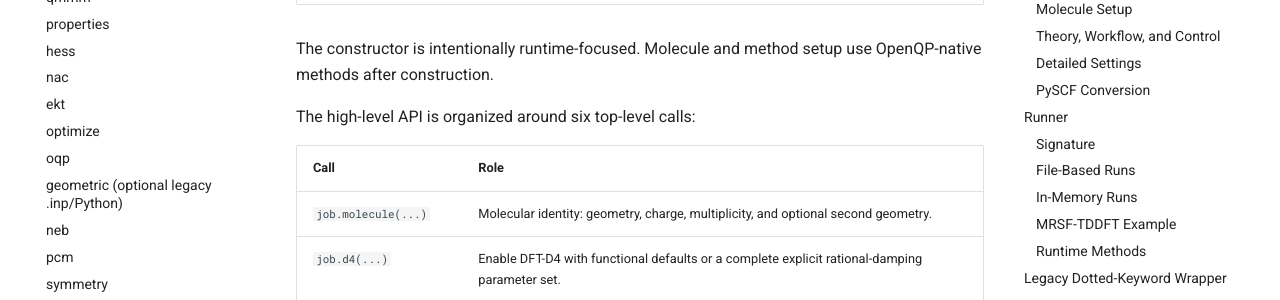
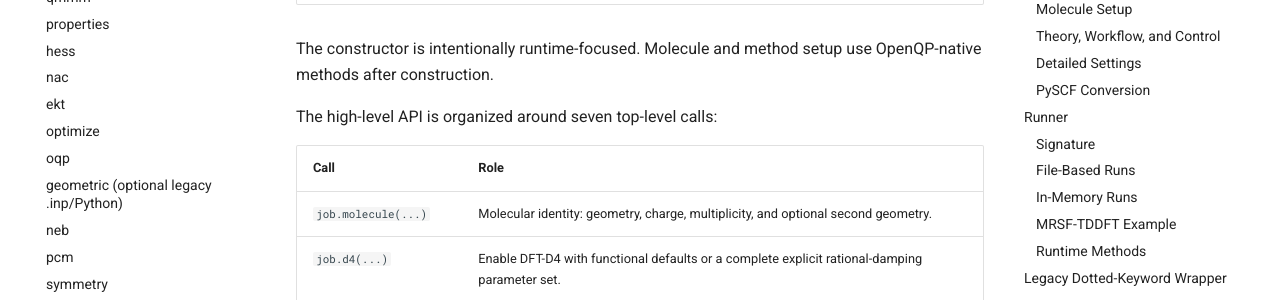
Before and after one commit to Open-Quantum-Platform/openqp-docs, an MkDocs documentation site: the page built from docs/api/python-runner.md, in a window 1280 px wide and 900 px high, scrolled down 1309 px. Shown: the part 153-453 px from the top of the window. Built offline with MkDocs 1.6.1 and Material for MkDocs 9.7.7, drawn with Linux system fonts in a browser that asks for light colours; comment, search, counter and statistics services are not loaded.

```diff
--- a/docs/api/python-runner.md
+++ b/docs/api/python-runner.md
@@ -53,7 +53,7 @@ OpenQP(
 The constructor is intentionally runtime-focused. Molecule and method setup use
 OpenQP-native methods after construction.
 
-The high-level API is organized around six top-level calls:
+The high-level API is organized around seven top-level calls:
 
 | Call | Role |
 | --- | --- |
```
Also changed, not shown: docs/input-file.md (+1 -0 lines), docs/keywords/index.md (+1 -0 lines).
